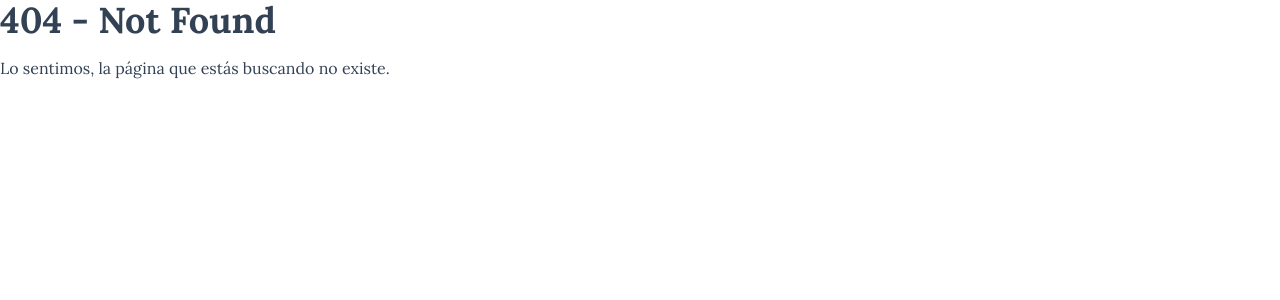
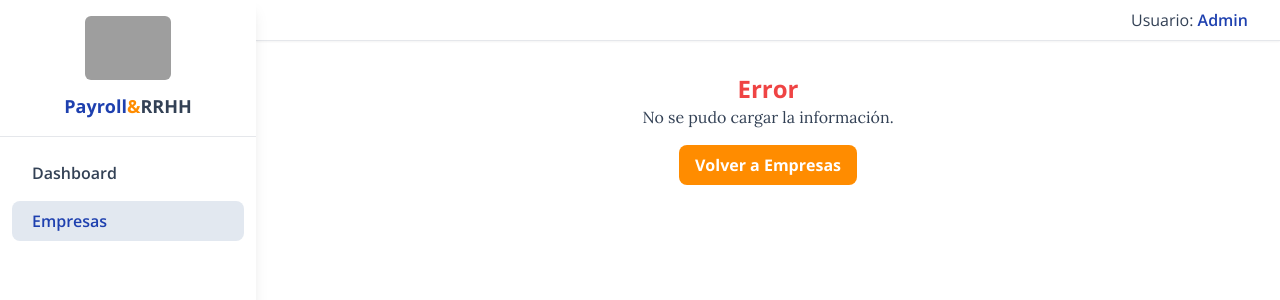
Before and after one commit to veritocapito/ec-payroll, a React (Vite) app: page /companies/1/employees/1 in a window 1280 px wide. Before the commit this address had no page. Shown: the top 300 px of the page. Built offline with nearby package versions, Linux system fonts and the light colour scheme; grey boxes are pictures that could not be loaded.

Commit message:
feat: Implement employee detail page and enhance list view

```diff
--- a/src/components/common/Button.jsx
+++ b/src/components/common/Button.jsx
@@ -3,9 +3,10 @@ const Button = ({ children, onClick, type = 'button', variant = 'primary', class
 
   const variants = {
     primary: 'bg-accent hover:bg-accent-dark text-white',
-    secondary: 'bg-neutral-light hover:bg-slate-300 text-neutral-dark', // Usamos los colores neutros
+    secondary: 'text-neutral-dark hover:text-primary',
     danger: 'bg-danger hover:opacity-90 text-white',
-    success: 'bg-green-500 hover:bg-green-600 text-white'
+    success: 'bg-green-500 hover:bg-green-600 text-white',
+    info: 'bg-slate-200 hover:bg-slate-300 text-primary',
   };
 
   const combinedClassName = `${baseStyle} ${variants[variant]} ${className}`;
--- a/src/components/common/Table.jsx
+++ b/src/components/common/Table.jsx
@@ -4,23 +4,21 @@ const Table = ({ columns, data }) => {
   }
 
   return (
+    <>
+      {/* Vista de Tabla para Escritorio (md y superior) */}
+      <div className="hidden lg:block">
         <div className="overflow-x-auto relative shadow-md sm:rounded-lg">
           <table className="w-full text-sm text-left text-neutral-dark">
             <thead className="text-xs text-primary uppercase bg-slate-200 font-sans">
               <tr>
                 {columns.map((col) => (
-              <th key={col.header} scope="col" className="py-3 px-6">
-                {col.header}
-              </th>
+                  <th key={col.header} scope="col" className="py-3 px-6">{col.header}</th>
                 ))}
               </tr>
             </thead>
             <tbody className="font-serif">
               {data.map((row) => (
-            <tr
-              key={row.id}
-              className={`border-b hover:bg-neutral-light transition-colors ${row.status === 'Inactivo' ? 'bg-slate-50 opacity-60' : 'bg-white'}`}
-            >
+                <tr key={row.id} className={`border-b hover:bg-neutral-light transition-colors ${row.status === 'Inactivo' ? 'bg-slate-50 opacity-60' : 'bg-white'}`}>
                   {columns.map((col) => (
                     <td key={`${row.id}-${col.accessor}`} className="py-4 px-6">
                       {col.cell ? col.cell(row) : row[col.accessor]}
@@ -31,6 +29,24 @@ const Table = ({ columns, data }) => {
             </tbody>
           </table>
         </div>
+      </div>
+
+      {/* Vista de Tarjetas para Móvil (hasta md) */}
+      <div className="block lg:hidden space-y-4">
+        {data.map((row) => (
+          <div key={row.id} className={`bg-white p-4 rounded-lg shadow-md border ${row.status === 'Inactivo' ? 'opacity-60' : ''}`}>
+            {columns.map((col) => (
+              <div key={col.header} className="flex justify-between py-1 border-b last:border-b-0">
+                <span className="font-sans font-bold text-sm text-gray-600">{col.header}:</span>
+                <span className="text-right font-serif text-sm">
+                  {col.cell ? col.cell(row) : row[col.accessor]}
+                </span>
+              </div>
+            ))}
+          </div>
+        ))}
+      </div>
+    </>
   );
 };
 
--- a/src/components/employee/EmployeeForm.jsx
+++ b/src/components/employee/EmployeeForm.jsx
@@ -94,8 +94,8 @@ const EmployeeForm = ({ onClose, onSave, initialData = null, companyData }) => {
       <div className="grid grid-cols-12 gap-x-6">
           <div className="col-span-12 md:col-span-6"><Input label="Calle" name="calle" value={formData.calle} onChange={handleChange} required /></div>
           <div className="col-span-4 md:col-span-2"><Input label="Número" name="numero" value={formData.numero} onChange={handleChange} type="text" required /></div>
-          <div className="col-span-4 md:col-span-2"><Input label="Piso" name="piso" value={formData.piso} onChange={handleChange} required /></div>
-          <div className="col-span-4 md:col-span-2"><Input label="Depto" name="depto" value={formData.depto} onChange={handleChange} required /></div>
+          <div className="col-span-4 md:col-span-2"><Input label="Piso" name="piso" value={formData.piso} onChange={handleChange} /></div>
+          <div className="col-span-4 md:col-span-2"><Input label="Depto" name="depto" value={formData.depto} onChange={handleChange} /></div>
       </div>
       <div className="grid grid-cols-12 gap-x-6 mt-4">
         <div className="col-span-6 sm:col-span-3 md:col-span-2"><Input label="C. Postal" id="cp" name="cp" value={formData.cp} onChange={handleChange} required maxLength="6" /></div>
--- a/src/components/layout/MainLayout.jsx
+++ b/src/components/layout/MainLayout.jsx
@@ -1,14 +1,18 @@
+import { useState } from 'react';
 import { Outlet } from 'react-router-dom';
 import Navbar from './Navbar.jsx';
 import Sidebar from './Sidebar.jsx';
 
 const MainLayout = () => {
+  const [isSidebarOpen, setIsSidebarOpen] = useState(false);
+
   return (
-    // Usamos el color de fondo principal definido en la paleta
     <div className="flex h-screen bg-neutral-light">
-      <Sidebar />
+      <Sidebar isOpen={isSidebarOpen} setIsOpen={setIsSidebarOpen} />
+
       <div className="flex flex-col flex-1 overflow-y-auto">
-        <Navbar />
+        <Navbar onMenuClick={() => setIsSidebarOpen(true)} />
+
         <main className="p-4 md:p-8">
           <Outlet />
         </main>
--- a/src/components/layout/Navbar.jsx
+++ b/src/components/layout/Navbar.jsx
@@ -1,9 +1,15 @@
-const Navbar = () => {
+const Navbar = ({ onMenuClick }) => {
   return (
     <header className="bg-white shadow-sm border-b border-neutral-light">
-      <div className="max-w-full mx-auto py-4 px-4 sm:px-6 lg:px-8">
-        <div className="flex justify-end items-center">
-          <div className="text-neutral-dark font-sans">
+      <div className="max-w-full mx-auto py-2 px-4 sm:px-6 lg:px-8">
+        <div className="flex justify-between items-center">
+          <button onClick={onMenuClick} className="lg:hidden text-neutral-dark">
+            <svg xmlns="http://www.w3.org/2000/svg" className="h-6 w-6" fill="none" viewBox="0 0 24 24" stroke="currentColor">
+              <path strokeLinecap="round" strokeLinejoin="round" strokeWidth={2} d="M4 6h16M4 12h16M4 18h16" />
+            </svg>
+          </button>
+
+          <div className="text-neutral-dark font-sans ml-auto">
             Usuario: <span className="font-semibold text-primary">Admin</span>
           </div>
         </div>
--- a/src/components/layout/Sidebar.jsx
+++ b/src/components/layout/Sidebar.jsx
@@ -1,26 +1,34 @@
 import { NavLink } from 'react-router-dom';
 
-const Sidebar = () => {
+const Sidebar = ({ isOpen, setIsOpen }) => {
   const baseLinkStyle = "flex items-center p-2 text-neutral-dark rounded-lg hover:bg-neutral-light group font-sans font-semibold";
   const activeLinkStyle = "bg-slate-200 text-primary";
 
   return (
-    <aside className="w-64 h-screen bg-white shadow-lg" aria-label="Sidebar">
+    <>
+      {isOpen && (
+        <div
+          className="fixed inset-0 bg-black bg-opacity-50 z-20 lg:hidden" // Cambiado a lg:hidden
+          onClick={() => setIsOpen(false)}
+        ></div>
+      )}
+
+      <aside
+        className={`w-64 h-screen bg-white shadow-lg transform transition-transform duration-300 ease-in-out fixed inset-y-0 left-0 z-30
+                   lg:relative lg:translate-x-0 // Cambiado a lg:
+                   ${isOpen ? 'translate-x-0' : '-translate-x-full'}`}
+        aria-label="Sidebar"
+      >
         <div className="p-4 border-b border-neutral-light">
           <a href="/" className="flex flex-col items-center text-center">
-          <img
-            src="https://i.postimg.cc/x8rJB2vY/logo.jpg"
-            alt="Logo Estudio Capobianco"
-            className="h-16 w-auto rounded-md"
-          />
+            <img src="https://i.postimg.cc/x8rJB2vY/logo.jpg" alt="Logo Estudio Capobianco" className="h-16 w-auto rounded-md" />
             <div className="text-lg font-bold font-sans mt-3">
               <span className="text-primary">Payroll</span>
-            <span className="text-accentDark">&</span>
+              <span className="text-accent">&</span>
               <span className="text-neutral-dark">RRHH</span>
             </div>
           </a>
         </div>
-
         <div className="px-3 py-4 overflow-y-auto">
           <ul className="space-y-2">
             <li>
@@ -28,6 +36,7 @@ const Sidebar = () => {
                 to="/"
                 end
                 className={({ isActive }) => `${baseLinkStyle} ${isActive ? activeLinkStyle : ''}`}
+                onClick={() => setIsOpen(false)} // Se agrega onClick para cerrar
               >
                 <span className="ml-3">Dashboard</span>
               </NavLink>
@@ -36,6 +45,7 @@ const Sidebar = () => {
               <NavLink
                 to="/companies"
                 className={({ isActive }) => `${baseLinkStyle} ${isActive ? activeLinkStyle : ''}`}
+                onClick={() => setIsOpen(false)} // Se agrega onClick para cerrar
               >
                 <span className="ml-3">Empresas</span>
               </NavLink>
@@ -43,6 +53,7 @@ const Sidebar = () => {
           </ul>
         </div>
       </aside>
+    </>
   );
 };
 
--- a/src/pages/CompaniesPage.jsx
+++ b/src/pages/CompaniesPage.jsx
@@ -17,8 +17,6 @@ const CompaniesPage = () => {
   const [companyToToggle, setCompanyToToggle] = useState(null);
 
   useEffect(() => {
-    // Para esta simulación, vamos a cargar datos de ejemplo.
-    // En una app real, esto vendría de una API.
     const mockCompanies = [
         { id: 1, razonSocial: 'Estudio Contable Diaz', cuit: '30-11223344-5', contactEmail: 'contacto@diaz.com', status: 'Activo' },
         { id: 2, razonSocial: 'Constructora del Sur S.A.', cuit: '30-55667788-9', contactEmail: 'admin@constructora.com', status: 'Activo' },
@@ -39,7 +37,9 @@ const CompaniesPage = () => {
 
   const handleSaveCompany = (companyData) => {
     if (editingCompany) {
-      setCompanies(prev => prev.map(c => c.id === editingCompany.id ? { ...c, ...companyData } : c));
+      setCompanies(prev => prev.map(c =>
+        c.id === editingCompany.id ? { ...c, ...companyData } : c
+      ));
     } else {
       setCompanies(prev => [...prev, { ...companyData, id: Date.now(), status: 'Activo' }]);
     }
@@ -73,7 +73,7 @@ const CompaniesPage = () => {
 
   const columns = [
     { header: 'Razón Social', accessor: 'razonSocial' },
-    { header: 'CUIT', accessor: 'cuit' },
+    { header: 'CUIT', accessor: 'cuit', cell: (row) => <span className="whitespace-nowrap">{row.cuit}</span> },
     { header: 'Email de Contacto', accessor: 'contactEmail' },
     {
       header: 'Acciones',
@@ -83,6 +83,9 @@ const CompaniesPage = () => {
             <Button variant="secondary" className="py-1 px-2 text-xs">Ver</Button>
           </Link>
           <Button variant="secondary" onClick={() => handleOpenEditModal(row)} className="py-1 px-2 text-xs">Editar</Button>
+          <Link to={`/companies/${row.id}/employees`} state={{ company: row }}>
+            <Button variant="info" className="py-1 px-2 text-xs">Nómina</Button>
+          </Link>
         </div>
       ),
     },
@@ -90,10 +93,12 @@ const CompaniesPage = () => {
 
   return (
     <div>
-      <div className="flex justify-between items-center mb-6">
-        <h1 className="text-3xl font-bold font-sans text-primary">
-          Gestión de Empresas
-        </h1>
+      <div className="flex flex-col lg:flex-row justify-between items-start md:items-center mb-6 gap-4">
+        <div>
+          <h1 className="text-3xl font-bold font-sans text-primary">
+            Gestión de Empresas
+          </h1>
+        </div>
         <Button variant="primary" onClick={handleOpenAddModal}>
           + Agregar Empresa
         </Button>
@@ -133,7 +138,7 @@ const CompaniesPage = () => {
         <div className="flex justify-end space-x-4 mt-6">
           <Button variant="secondary" onClick={() => setIsConfirmModalOpen(false)}>Cancelar</Button>
           <Button
-            variant={companyToToggle?.status === 'Activo' ? 'secondary' : 'success'}
+            variant={companyToToggle?.status === 'Activo' ? 'danger' : 'success'}
             onClick={handleToggleStatus}
           >
             Confirmar
--- a/src/pages/CompanyDetailPage.jsx
+++ b/src/pages/CompanyDetailPage.jsx
@@ -35,11 +35,8 @@ const CompanyDetailPage = () => {
           <p className="text-lg text-gray-600 font-serif">Detalles de la Empresa</p>
         </div>
         <div className="flex space-x-4">
-          <Link to={`/companies/${companyId}/employees`} state={{ company: company }}>
-            <Button variant="primary">Gestionar Empleados</Button>
-          </Link>
           <Link to="/companies">
-            <Button variant="secondary">← Volver al listado</Button>
+            <Button variant="secondary">← Volver a Empresas</Button>
           </Link>
         </div>
       </div>
--- /dev/null
+++ b/src/pages/EmployeeDetailPage.jsx
@@ -0,0 +1,67 @@
+import { Link, useLocation, useParams } from 'react-router-dom';
+import Button from '../components/common/Button';
+
+// Componente reutilizado para mostrar un item de detalle
+const DetailItem = ({ label, value }) => (
+  <div className="py-2">
+    <p className="text-sm font-sans font-semibold text-gray-500">{label}</p>
+    <p className="text-md text-neutral-dark font-serif">{value || '-'}</p>
+  </div>
+);
+
+const EmployeeDetailPage = () => {
+  const location = useLocation();
+  const { companyId } = useParams();
+
+  // Obtenemos los datos del empleado pasados por el Link
+  const employee = location.state?.employee;
+  const company = location.state?.company;
+
+  if (!employee || !company) {
+    return (
+      <div className="text-center">
+        <h1 className="text-2xl font-bold font-sans text-danger">Error</h1>
+        <p className="font-serif">No se pudo cargar la información.</p>
+        <Link to="/companies">
+          <Button variant="primary" className="mt-4">Volver a Empresas</Button>
+        </Link>
+      </div>
+    );
+  }
+
+  return (
+    <div>
+      <div className="flex justify-between items-center mb-6">
+        <div>
+          <h1 className="text-3xl font-bold font-sans text-primary">{employee.nombres} {employee.apellido}</h1>
+          <p className="text-lg text-gray-600 font-serif">Legajo #{employee.legajo} | {company.razonSocial}</p>
+        </div>
+        <Link to={`/companies/${companyId}/employees`} state={{ company }}>
+          <Button variant="secondary">← Volver a la Nómina</Button>
+        </Link>
+      </div>
+
+      <div className="bg-white p-6 rounded-lg shadow-md space-y-4">
+        {/* Aquí puedes agregar todas las secciones de detalle que necesites */}
+        <section>
+          <h3 className="text-xl font-sans font-semibold text-primary border-b pb-2 mb-2">Datos Personales</h3>
+          <div className="grid grid-cols-1 md:grid-cols-3 gap-x-6">
+            <DetailItem label="CUIL" value={employee.cuil} />
+            <DetailItem label="DNI" value={employee.dni} />
+            <DetailItem label="Fecha de Nacimiento" value={employee.fechaNacimiento} />
+          </div>
+        </section>
+        <section>
+          <h3 className="text-xl font-sans font-semibold text-primary border-b pb-2 mb-2">Datos Laborales</h3>
+          <div className="grid grid-cols-1 md:grid-cols-3 gap-x-6">
+            <DetailItem label="Fecha de Ingreso" value={employee.fechaIngreso} />
+            <DetailItem label="Categoría" value={employee.categoria} />
+            <DetailItem label="Jornada" value={employee.jornada} />
+          </div>
+        </section>
+      </div>
+    </div>
+  );
+};
+
+export default EmployeeDetailPage;
--- a/src/pages/EmployeesPage.jsx
+++ b/src/pages/EmployeesPage.jsx
@@ -8,37 +8,39 @@ import EmployeeForm from '../components/employee/EmployeeForm';
 const EmployeesPage = () => {
   const location = useLocation();
   const { companyId } = useParams();
-
-  // Recibimos los datos de la empresa desde la página anterior
   const company = location.state?.company;
 
-  // Estado para la lista de empleados y el modal del formulario
   const [employees, setEmployees] = useState(company?.employees || []);
   const [isModalOpen, setIsModalOpen] = useState(false);
 
-  // Columnas para la tabla de empleados
   const employeeColumns = [
+    { header: 'Legajo', accessor: 'legajo' },
     { header: 'Apellido', accessor: 'apellido' },
     { header: 'Nombres', accessor: 'nombres' },
-    { header: 'CUIL', accessor: 'cuil' },
+    {
+      header: 'CUIL',
+      cell: (row) => <span className="whitespace-nowrap">{row.cuil}</span>
+    },
+    { header: 'Fecha de Ingreso', accessor: 'fechaIngreso' },
+    { header: 'Categoría', accessor: 'categoria' },
     {
       header: 'Acciones',
       cell: (row) => (
         <div className="flex space-x-2">
+          <Link to={`/companies/${companyId}/employees/${row.id}`} state={{ employee: row, company: company }}>
+            <Button variant="secondary" className="py-1 px-2 text-xs">Ver</Button>
+          </Link>
           <Button variant="secondary" className="py-1 px-2 text-xs">Editar</Button>
+          <Button variant="info" className="py-1 px-2 text-xs whitespace-nowrap">Registrar Baja</Button>
         </div>
       )
     },
   ];
 
-  // Función para guardar (crear o editar) un empleado
   const handleSaveEmployee = (employeeData) => {
-    // Por ahora, solo implementamos la creación
-    // A futuro, aquí distinguiremos entre crear y editar
     setEmployees(prev => [...prev, { ...employeeData, id: Date.now() }]);
   };
 
-  // Manejo de error si se accede a la página directamente sin datos de la empresa
   if (!company) {
     return (
       <div className="text-center p-8 bg-white rounded-lg shadow-md">
@@ -53,30 +55,23 @@ const EmployeesPage = () => {
 
   return (
     <div>
-      <div className="flex justify-between items-center mb-6">
+      <div className="flex flex-col lg:flex-row justify-between items-start lg:items-center mb-6 gap-4">
         <div>
           <h1 className="text-3xl font-bold font-sans text-primary">Gestión de Empleados</h1>
           <p className="text-lg text-gray-600 font-serif">{company.razonSocial}</p>
         </div>
-        <Button variant="primary" onClick={() => setIsModalOpen(true)}>
-          + Agregar Empleado
-        </Button>
+        <div className="flex space-x-4">
+          <Button variant="primary" onClick={() => setIsModalOpen(true)}>+ Agregar Empleado</Button>
+          <Link to="/companies"><Button variant="secondary">← Volver a Empresas</Button></Link>
+        </div>
       </div>
 
       <div className="bg-white p-6 rounded-lg shadow-md">
         <Table columns={employeeColumns} data={employees} />
       </div>
 
-      <Modal
-        isOpen={isModalOpen}
-        onClose={() => setIsModalOpen(false)}
-        title="Agregar Nuevo Empleado"
-      >
-        <EmployeeForm
-          onClose={() => setIsModalOpen(false)}
-          onSave={handleSaveEmployee}
-          companyData={company}
-        />
+      <Modal isOpen={isModalOpen} onClose={() => setIsModalOpen(false)} title="Agregar Nuevo Empleado">
+        <EmployeeForm onClose={() => setIsModalOpen(false)} onSave={handleSaveEmployee} companyData={company}/>
       </Modal>
     </div>
   );
--- a/src/routes/AppRouter.jsx
+++ b/src/routes/AppRouter.jsx
@@ -6,6 +6,7 @@ import DashboardPage from '../pages/DashboardPage.jsx';
 import CompaniesPage from '../pages/CompaniesPage.jsx';
 import CompanyDetailPage from '../pages/CompanyDetailPage.jsx';
 import EmployeesPage from '../pages/EmployeesPage.jsx';
+import EmployeeDetailPage from '../pages/EmployeeDetailPage.jsx';
 
 const AppRouter = () => {
   return (
@@ -20,6 +21,7 @@ const AppRouter = () => {
           <Route index element={<CompaniesPage />} />
           <Route path=":companyId" element={<CompanyDetailPage />} />
           <Route path=":companyId/employees" element={<EmployeesPage />} />
+           <Route path=":companyId/employees/:employeeId" element={<EmployeeDetailPage />} />
         </Route>
       </Route>
       <Route path="*" element={<NotFoundPage />} />
```
Lines whose indentation alone changed are shown as unchanged.
